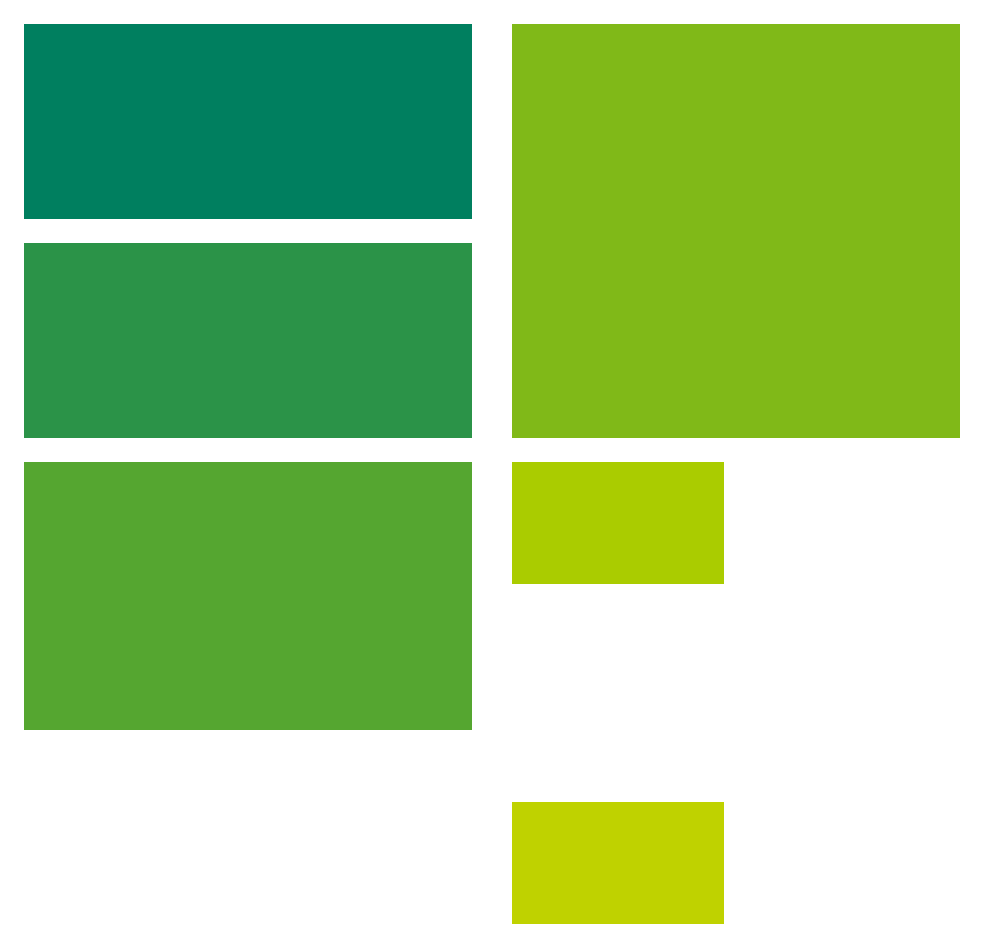
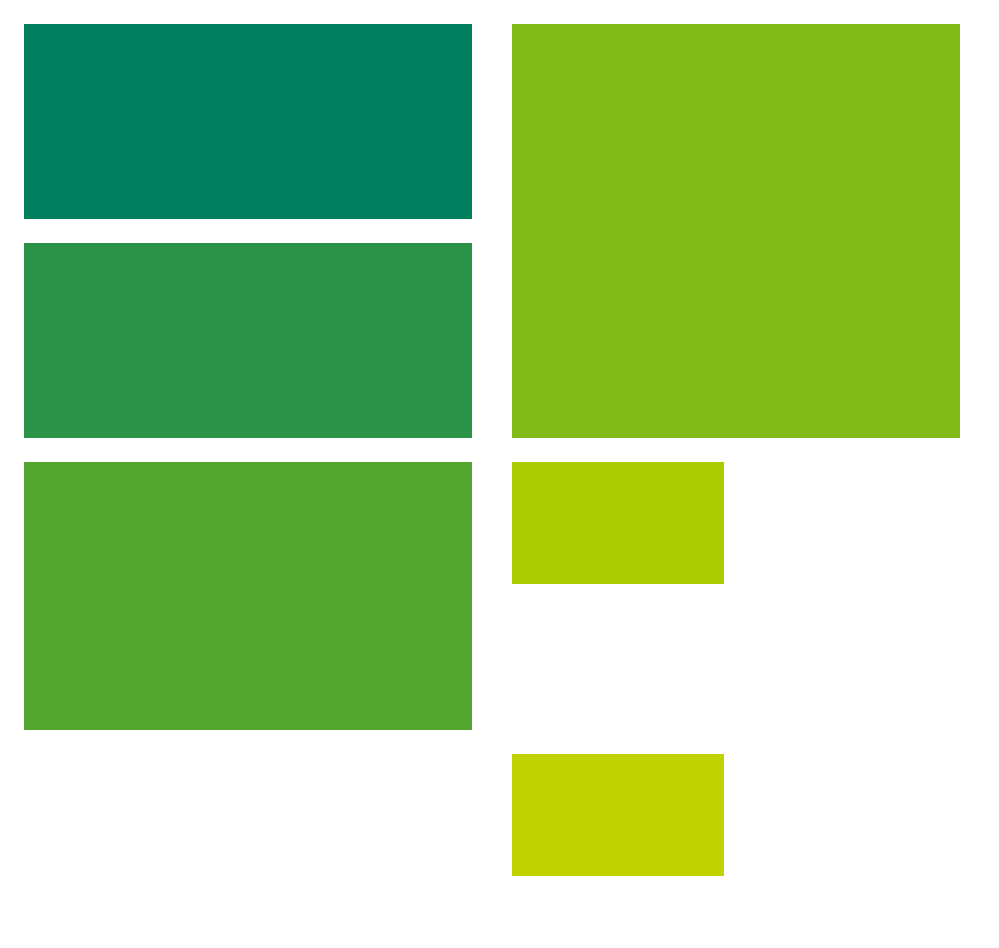
Before and after one commit to melomo1997/grin, a plain HTML site: page index.html in a window 1280 px wide. Shown: the top 948 px of the page, without its empty margins (0-999 px from the left). Drawn offline with Linux system fonts and the light colour scheme.

Commit message:
initial commit

```diff
--- a/styles/index.css
+++ b/styles/index.css
@@ -6,7 +6,7 @@ body{
     display: grid;
     grid-gap: 24px;
     grid-template-columns:1fr 1fr 1fr;
-    grid-template-rows: 1fr 1fr 2fr;
+    grid-template-rows: 1fr 1fr 2fr 4fr;
     width: 1440px;
     height: 900px;
 }
```
